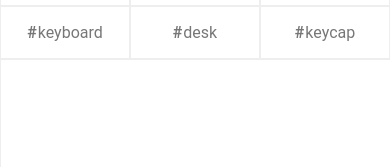
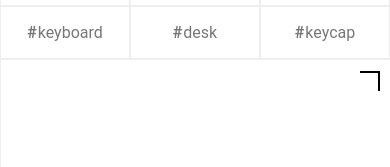
Before and after one commit to img9417/things-i-want, a Svelte app: page / in a window 390 px wide. Shown: the part 418-585 px from the top of the page. Built offline with nearby package versions, Linux system fonts and the light colour scheme; a web font is replaced by a local one.

Commit message:
mobile link arrow added

```diff
--- a/src/App.svelte
+++ b/src/App.svelte
@@ -227,16 +227,19 @@
 
   img.link-arrow {
     position: absolute;
-    top: 10px;
-    right: 10px;
+    margin: 0.5rem 0.5rem 0 0;
+    top: 3px;
+    right: 3px;
     width: 15px;
-    padding: 1rem;
+    padding: 0.1rem;
     transition: all 0.2s ease-in-out;
+    border-top: 2px solid black;
+    border-right: 2px solid black;
   }
 
   img.link-arrow:hover {
-    top: 3px;
-    right: 3px;
+    top: 0px;
+    right: 0px;
   }
 
   @media(min-width: 500px) {
@@ -245,6 +248,11 @@
     }
   }
   @media(min-width: 900px) {
+    img.link-arrow {
+      margin: 0;
+      padding: 1rem;
+      border: none;
+    }
     .grid {
       display: grid;
       grid-template-columns: repeat(2, 1fr);
```
